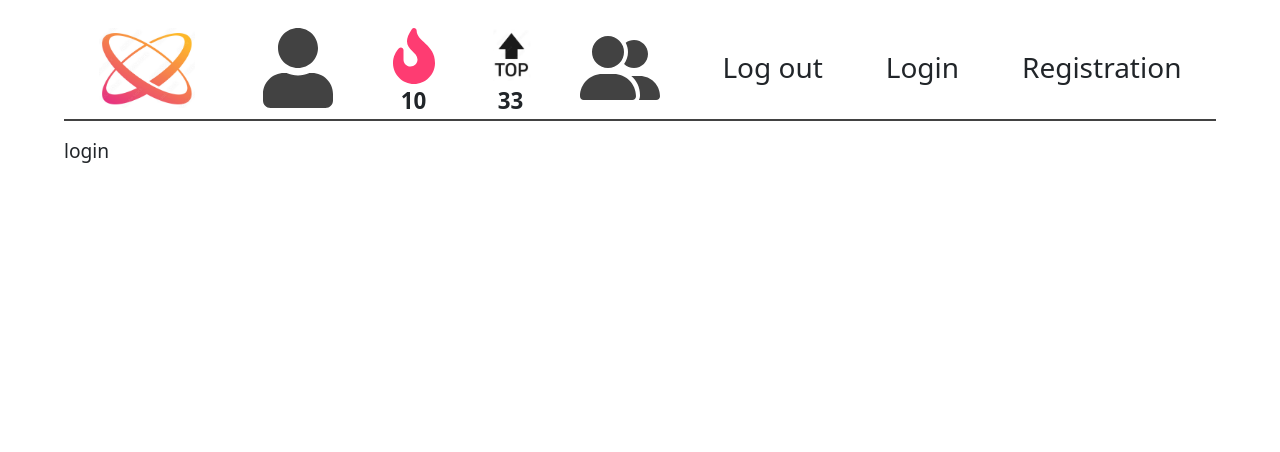
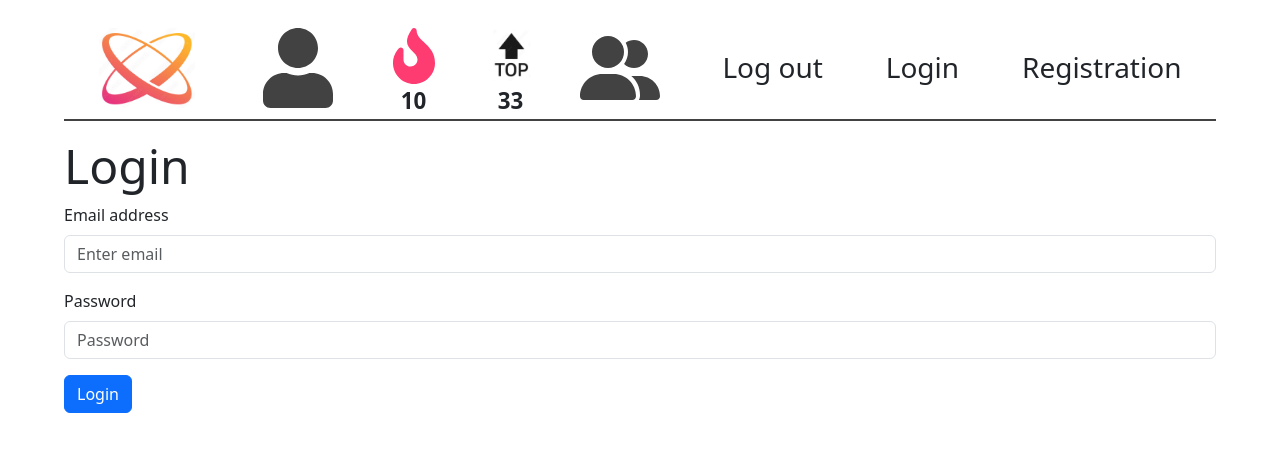
Before and after one commit to sknefi/react-app-MeetUS, a React (Create React App) app in the folder client/: page /login in a window 1280 px wide. Shown: the top 452 px of the page. Built offline with nearby package versions, Linux system fonts and the light colour scheme.

Commit message:
DONE login (bez backendu)

```diff
--- a/client/src/App.js
+++ b/client/src/App.js
@@ -9,7 +9,8 @@ import Events from "./forApplication/Dashboard/Events.js"
 import Navbar from "./forApplication/NavbarF/Navbar.js"
 import EventWeb from "./forApplication/EventWebF/EventWeb.js"
 import UserGroups from "./forApplication/UserGroupsF/UserGroups.js"
-import Registration from "./forApplication/RegistrationAndLogin/Registration.js";
+import Registration from "./forApplication/RegistrationAndLogin/Registration.js"
+import Login from "./forApplication/RegistrationAndLogin/Login.js";
 
 import EventListProvider from "./Technician/Providers/EventListProvider.js";
 import GroupListProvider from "./Technician/Providers/GroupListProvider.js";
@@ -202,7 +203,7 @@ const App = () => {
               } />
 
               <Route path="login" element={
-                <p>login</p>
+                <Login/>
               } />
 
               <Route path="registration" element={
--- a/client/src/forApplication/RegistrationAndLogin/Login.js
+++ b/client/src/forApplication/RegistrationAndLogin/Login.js
@@ -0,0 +1,83 @@
+import React, { useState } from 'react'
+import Form from 'react-bootstrap/Form'
+import Button from 'react-bootstrap/Button'
+import { useNavigate } from 'react-router-dom'
+
+
+const Login = () => {
+    const navigate = useNavigate()
+
+
+
+  const [formData, setFormData] = useState({
+    email: '',
+    password: ''
+  })
+
+  const [loginError, setLoginError] = useState('')
+
+  const handleChange = (e) => {
+    const { name, value } = e.target
+    setFormData({
+      ...formData,
+      [name]: value
+    })
+  }
+
+  const redirectToMainPage = () => {
+    navigate('/')
+  }
+
+  const handleSubmit = (e) => {
+    e.preventDefault()
+
+    // user-dao/isUserInDatabase(email, password)
+    const isUserInDatabase = false
+    const isUserInDatabase1 = true
+
+    if (isUserInDatabase1) {
+        redirectToMainPage()
+    } else {
+        setLoginError('Zadali ste neplatný email alebo heslo')
+    }
+    console.log(formData)
+  }
+
+  return (
+    <div className="login-container">
+      <h2>Login</h2>
+      <Form onSubmit={handleSubmit}>
+        <Form.Group className="mb-3" controlId="formBasicEmail">
+          <Form.Label>Email address</Form.Label>
+          <Form.Control
+            type="email"
+            placeholder="Enter email"
+            name="email"
+            value={formData.email}
+            onChange={handleChange}
+          />
+        </Form.Group>
+
+        <Form.Group className="mb-3" controlId="formBasicPassword">
+          <Form.Label>Password</Form.Label>
+          <Form.Control
+            type="password"
+            placeholder="Password"
+            name="password"
+            value={formData.password}
+            onChange={handleChange}
+          />
+        </Form.Group>
+
+        {loginError && <p style={{ color: 'red' }}>{loginError}</p>}
+
+        <Button variant="primary" type="submit">
+          Login
+        </Button>
+
+      </Form>
+    </div>
+  )
+}
+
+export default Login
--- a/client/src/forApplication/RegistrationAndLogin/Registration.js
+++ b/client/src/forApplication/RegistrationAndLogin/Registration.js
@@ -38,7 +38,6 @@ function Registration() {
     navigate('/login')
   }
 
-  // Function to handle form submission
   const handleSubmit = (e) => {
     e.preventDefault()
     const errors = {}
@@ -48,15 +47,14 @@ function Registration() {
       }
     }
 
-    // Check if profileImage is selected and its type is valid
     if (!formData.profileImage || !['image/jpeg', 'image/jpg', 'image/png'].includes(formData.profileImage.type)) {
       errors.profileImage = 'Please select a valid image file (JPEG, JPG, or PNG)'
     }
 
     if (Object.keys(errors).length === 0) {
-      console.log(formData) // Log form data to console
+      console.log(formData)
       redirectToLogin()
-      // Here you can perform further actions, like sending the data to a server
+
     } else {
       setFormErrors(errors)
     }
```
